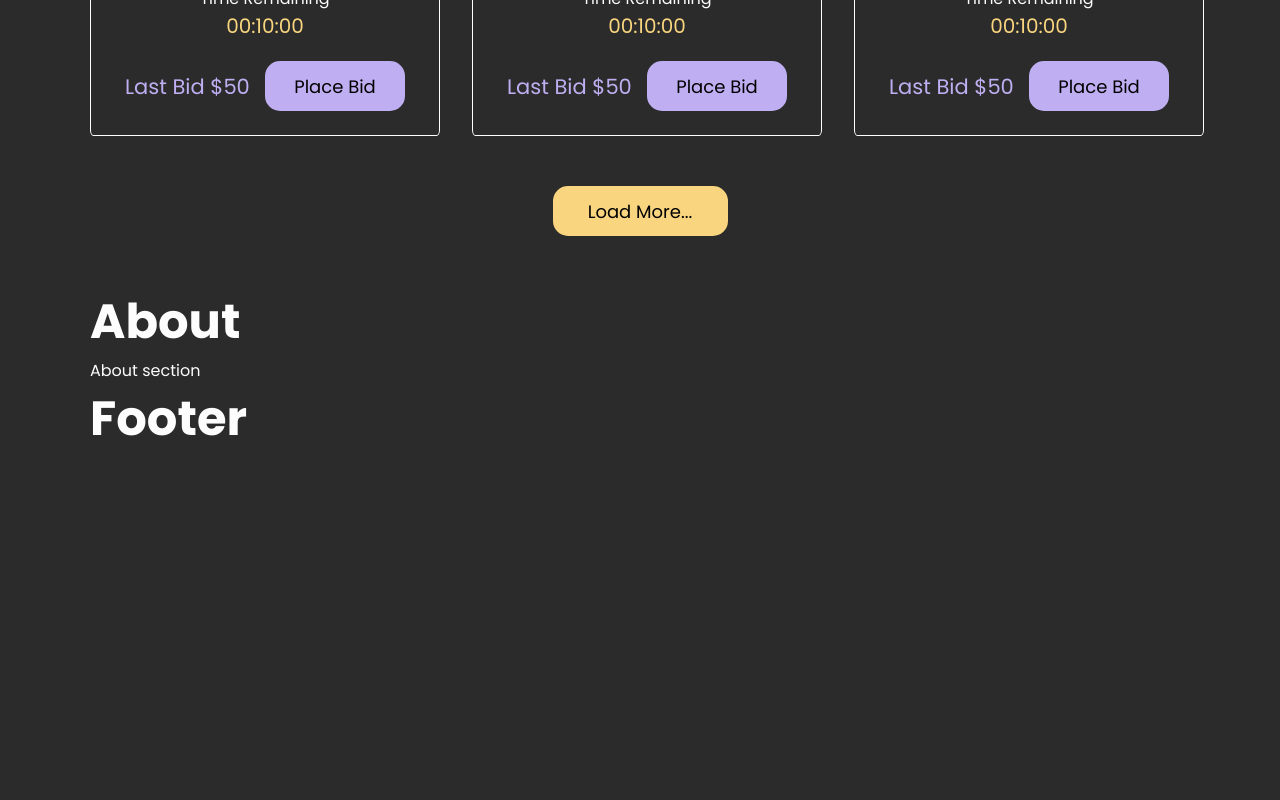
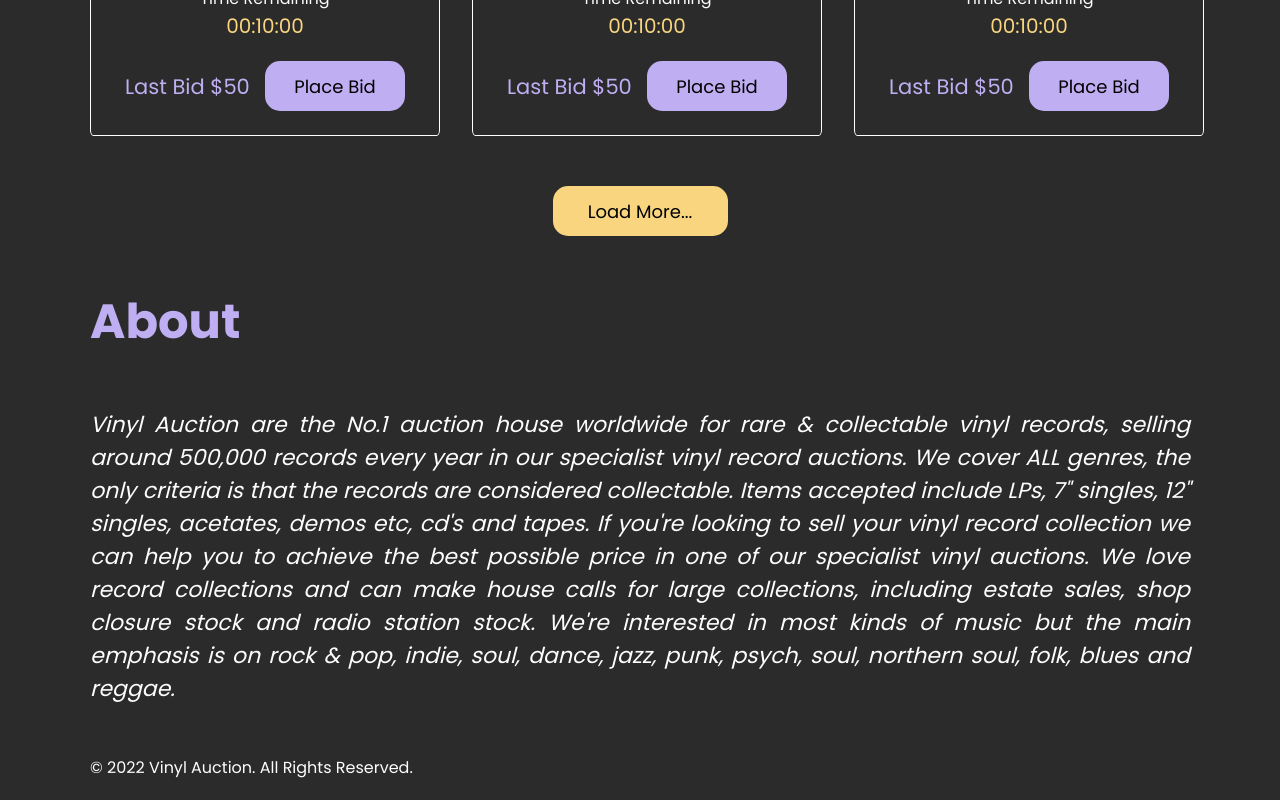
Before and after one commit to valentinetech/vinyl-marketplace, a React (Create React App) app in the folder client/: page / in a window 1280 px wide. Shown: the part 1834-2634 px from the top of the page. Before the commit the page ends 2289 px from the top, so only its background shows below. Built offline with nearby package versions, Linux system fonts and the light colour scheme.

Commit message:
Home UI finished

```diff
--- a/client/src/components/layouts/About/About.styles.ts
+++ b/client/src/components/layouts/About/About.styles.ts
@@ -1,3 +1,35 @@
 import styled from 'styled-components';
+import { theme } from 'styles/theme';
 
-styled;
+export { SectionContainer, SectionName, AboutText };
+
+const SectionContainer = styled.div`
+  display: flex;
+  flex-direction: column;
+  width: 100%;
+  max-width: 1100px;
+  margin: 0 auto;
+  justify-content: flex-start;
+  margin-top: 50px;
+`;
+
+const SectionName = styled.h2`
+  color: ${theme.colors.brandSecondary};
+
+  @media ${theme.device.default} {
+    display: flex;
+    justify-content: center;
+  }
+`;
+
+const AboutText = styled.div`
+  font-size: 22px;
+  font-style: italic;
+  margin-top: 50px;
+  text-align: justify;
+  width: fit-content;
+
+  @media ${theme.device.default} {
+    margin: 50px 20px;
+  }
+`;
--- a/client/src/components/layouts/About/About.tsx
+++ b/client/src/components/layouts/About/About.tsx
@@ -1,22 +1,13 @@
-import styled from 'styled-components';
 import { aboutData } from '../data/homeData';
 
-const SectionContainer = styled.div`
-  display: flex;
-  flex-direction: column;
-  width: 100%;
-  max-width: 1100px;
-  margin: 0 auto;
-  justify-content: flex-start;
-  margin-top: 50px;
-`;
+import { SectionContainer, SectionName, AboutText } from './About.styles';
 
 const About = () => {
   return (
     <>
       <SectionContainer>
-        <h2>About</h2>
-        <div>{aboutData.p}</div>
+        <SectionName>About</SectionName>
+        <AboutText>{aboutData.p}</AboutText>
       </SectionContainer>
     </>
   );
--- a/client/src/components/layouts/Footer/Footer.styles.ts
+++ b/client/src/components/layouts/Footer/Footer.styles.ts
@@ -1,3 +1,22 @@
 import styled from 'styled-components';
+import { theme } from 'styles/theme';
 
-styled;
+export { SectionContainer, CopyrightText };
+
+const SectionContainer = styled.div`
+  display: flex;
+  width: 100%;
+  max-width: 1100px;
+  margin: 0 auto;
+  justify-content: flex-start;
+`;
+
+const CopyrightText = styled.h6`
+  margin-top: 50px;
+  margin-bottom: 20px;
+
+  @media ${theme.device.default} {
+    margin-left: 20px;
+    justify-content: center;
+  }
+`;
--- a/client/src/components/layouts/Footer/Footer.tsx
+++ b/client/src/components/layouts/Footer/Footer.tsx
@@ -1,19 +1,11 @@
-import React from 'react';
-import styled from 'styled-components';
-
-const SectionContainer = styled.div`
-  display: flex;
-  width: 100%;
-  max-width: 1100px;
-  margin: 0 auto;
-  justify-content: flex-start;
-`;
+import { SectionContainer, CopyrightText } from './Footer.styles';
 
 const Footer = () => {
+  const year = new Date().getFullYear();
   return (
     <>
       <SectionContainer>
-        <h2>Footer</h2>
+        <CopyrightText>&copy; {year} Vinyl Auction. All Rights Reserved.</CopyrightText>
       </SectionContainer>
     </>
   );
--- a/client/src/components/layouts/data/homeData.ts
+++ b/client/src/components/layouts/data/homeData.ts
@@ -10,5 +10,7 @@
 };
 export const aboutData = {
   h1: 'Discover the World of Vinyl Records!',
-  p: 'About section',
+  p: `Vinyl Auction are the No.1 auction house worldwide for rare & collectable vinyl records, selling around 500,000 records every year in our specialist vinyl record auctions.  We cover ALL genres, the only criteria is that the records are considered collectable. \n
+Items accepted include LPs, 7" singles, 12" singles, acetates, demos etc, cd's and tapes.  If you're looking to sell your vinyl record collection we can help you to achieve the best possible price in one of our specialist vinyl auctions.  We love record collections and can make house calls for large collections, including estate sales, shop closure stock and radio station stock. We're interested in most kinds of music but the main emphasis is on rock & pop, indie, soul, dance, jazz, punk, psych, soul, northern soul, folk, blues and reggae.
+`,
 };
```
Also changed, not shown: client/src/hooks/useSpotify.ts (added, +52 -0 lines).
